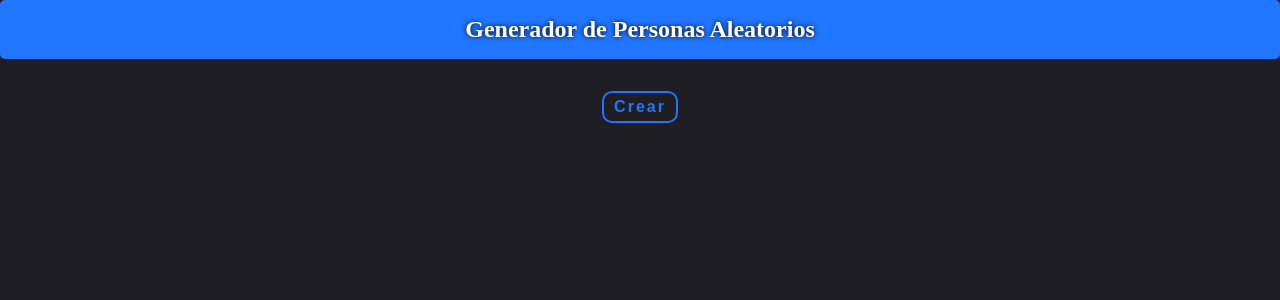
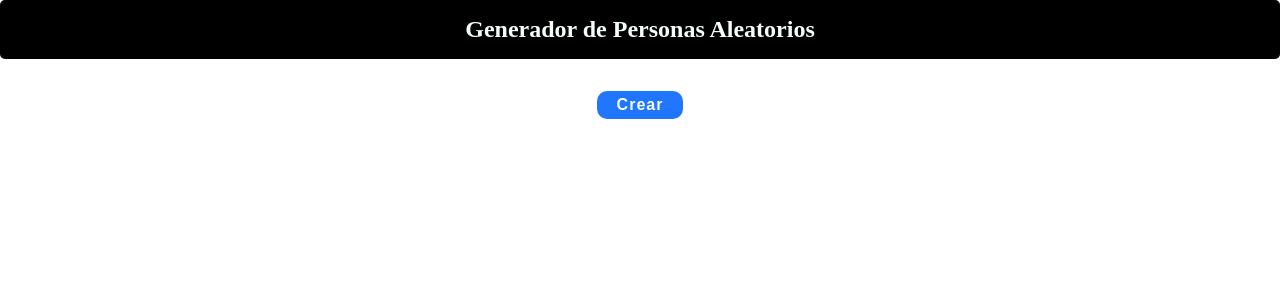
Before and after one commit to SHADOW-1104/GeneradorPersonas, a React (Vite) app: page / in a window 1280 px wide. Shown: the top 300 px of the page. Built offline with nearby package versions, Linux system fonts and the light colour scheme.

Commit message:
actualizacion de estilos

```diff
--- a/src/styles/styles.css
+++ b/src/styles/styles.css
@@ -8,28 +8,24 @@
 }
 
 :root{
-  --bg-color: #1E1E24;
-  --bg-color-2: #F4FFF8;
-  --bg-color-3: #2176FF;
-  --border-color: aqua;
-  --border-color-2: black;
-  --text-color: white;
-  --text-color-2: black;
+  --color-1: #1E1E24;
+  --color-2: #F4FFF8;
+  --color-3: #2176FF;
+  --color-4: #0ef;
+  --color-5: #000;
 }
 
 body{
-  color: var(--text-color);
+  color: var(--color-2);
   text-align: center;
   height: 100vh;
-  background-color: var(--bg-color);
 }
 
 nav{
   border-radius: 5px;
   padding: 1rem;
   margin-bottom: 2rem;
-  text-shadow: 0 0 5px var(--text-color-2);
-  background-color: var(--bg-color-3);
+  background-color: var(--color-5);
 }
 
 .container *{
@@ -37,21 +33,35 @@ nav{
 }
 
 .container{
+  position: relative;
   display: grid;
   place-items: center;
-  width: clamp(300px, 50%, 400px);
+  width: clamp(300px, 50%, 300px);
   margin: 3rem auto;
-  background-color: var(--bg-color-2);
+  background-color: var(--color-5);
   border-radius: 10px;
-  padding: 5px;
+  padding: 4px;
+  overflow: hidden;
+  z-index: -2;
+}
+
+.container::before {
+  content: '';
+  position: absolute;
+  height: 150%;
+  width: 100px;
+  background-color: var(--color-4);
+  /* background: linear-gradient(90deg, transparent 0%, var(--color-4) 100%); */
+  animation: rotate 2s linear infinite;
+  z-index: -1;
 }
 
 .infoCard {
-  padding: 10px;
+  /* display: none; */
+  padding: 20px;
   text-align: left;
-  color: var(--text-color-2);
-  border: 4px solid var(--border-color-2);
-  background-color: var(--bg-color-3);
+  color: var(--color-2);
+  background-color: var(--color-1);
 }
 
 .imgContent{
@@ -61,17 +71,27 @@ nav{
 }
 
 .btn{
-  color: var(--bg-color-3);
+  color: var(--color-2);
   font-size: 1rem;
   font-weight: bold;
-  letter-spacing: 2px;
-  padding: 5px 10px;
-  border: 2px solid var(--bg-color-3);
+  letter-spacing: 1px;
+  padding: 5px 20px;
+  border: transparent;
   border-radius: 10px;
-  background-color: transparent;
+  background-color: var(--color-3);
   transition: .1s ease;
 }
 
 .btn:active{
   transform: scale(0.95);
 }
+
+@keyframes rotate {
+  from {
+      transform: rotate(0deg);
+  }
+
+  to {
+      transform: rotate(360deg);
+  }
+}
```
